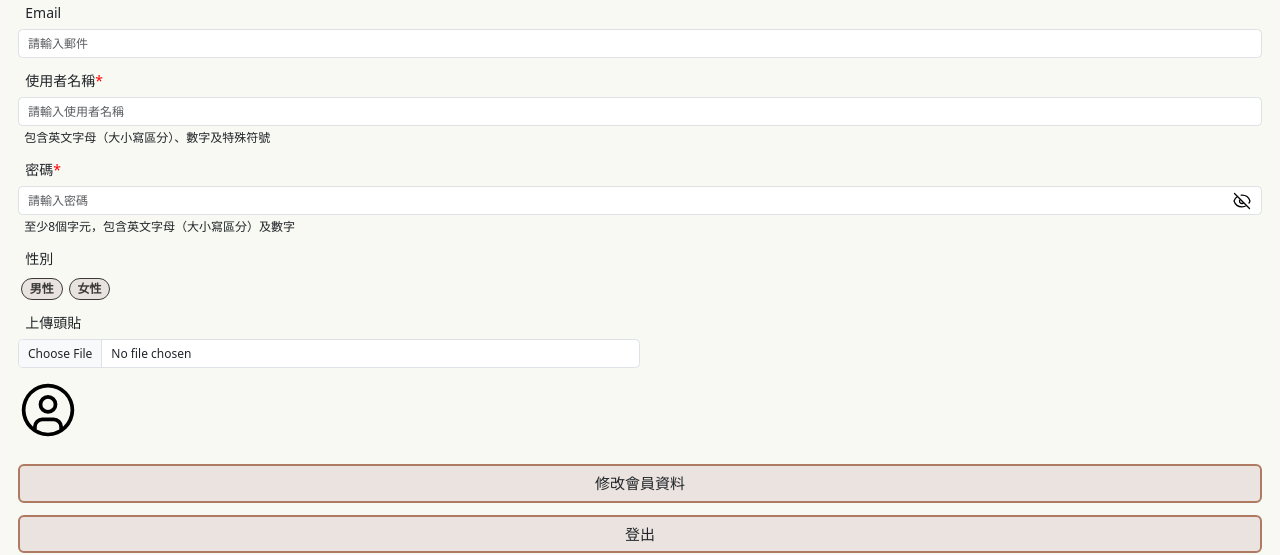
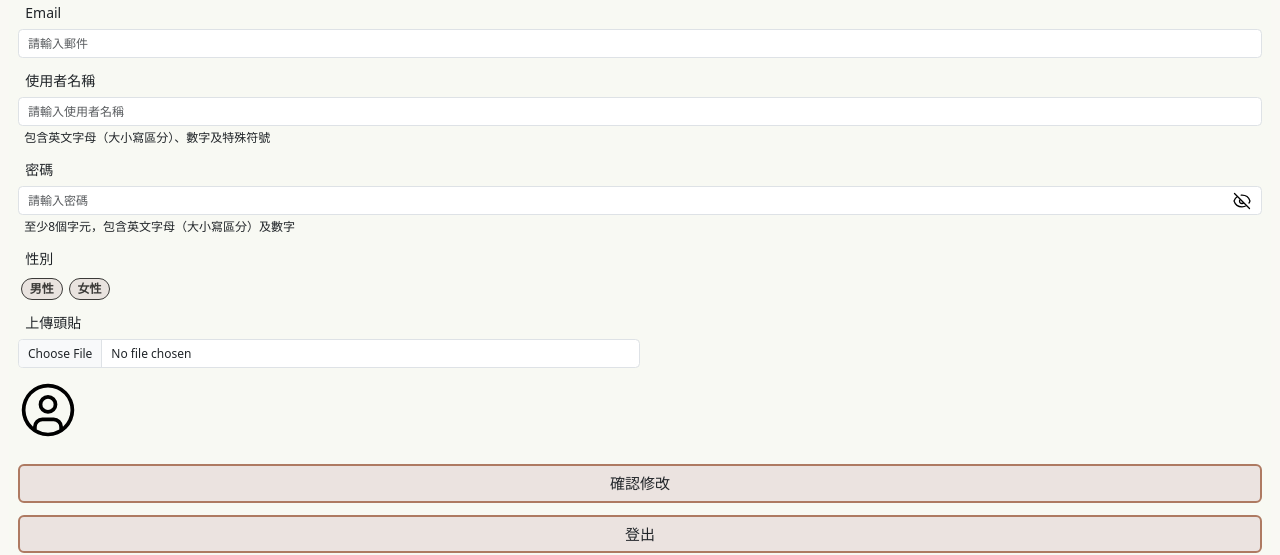
Before and after one commit to daymareHuang/ClothesMatch_Web, a React (Vite) app: page /Modification in a window 1280 px wide. Shown: the part 153-708 px from the top of the page. Built offline with nearby package versions, Linux system fonts and the light colour scheme.

Commit message:
微調了會員登入及資料修改頁面

```diff
--- a/src/pages/userinfo/Modification.jsx
+++ b/src/pages/userinfo/Modification.jsx
@@ -29,8 +29,17 @@ function Modification() {
                                     <input type="email" className="form-control" id="userEmail" placeholder="請輸入郵件" />
                                 </div>
                                 {/* <!-- ID --> */}
+                                <div className="mt-3">
+                                    <label htmlFor="userId" className="form-label">&nbsp;&nbsp;使用者名稱</label>
+                                    <input type="text" className="form-control" id="userId" placeholder="請輸入使用者名稱" />
+                                </div>
+                                <label htmlFor="userIdDescription" className="text-xs">&nbsp;&nbsp;包含英文字母（大小寫區分）、數字及特殊符號</label>
                                 {/* <!-- Password --> */}
-                                <UserInfoInput />
+                                <div className="mt-3">
+                                    <label htmlFor="userPwd" className="form-label">&nbsp;&nbsp;密碼</label>
+                                    <UserInfoInput />
+                                    <label htmlFor="userPwdDescription" className="text-xs">&nbsp;&nbsp;至少8個字元，包含英文字母（大小寫區分）及數字</label>
+                                </div>
                                 {/* <!-- Birthday --> */}
                                 {/* <div className="mt-3">
                                     <label htmlFor="userBirth" className="form-label">&nbsp;&nbsp;生日</label>
@@ -65,7 +74,7 @@ function Modification() {
                                 <AvatarUpload />
                                 {/* <!-- button --> */}
                                 <div>
-                                    <button className="btn btn-lg rounded-3 w-100 py-2 mt-3" style={{ backgroundColor: '#ebe3e0' }}>修改會員資料</button>
+                                    <button className="btn btn-lg rounded-3 w-100 py-2 mt-3" style={{ backgroundColor: '#ebe3e0' }}>確認修改</button>
                                     <button className="btn btn-lg rounded-3 w-100 py-2 mt-3" style={{ backgroundColor: '#ebe3e0' }}>登出</button>
                                     <button className="button button-dark rounded-3 w-100 py-2 mt-3" style={{ backgroundColor: '#FF0000', color: '#FFFFFF' }}>刪除帳號</button>
                                 </div>
--- a/src/pages/userinfo/Register.jsx
+++ b/src/pages/userinfo/Register.jsx
@@ -31,8 +31,18 @@ function Register() {
                 <input type="email" className="form-control" id="userEmail" placeholder="請輸入郵件" />
               </div>
               {/* <!-- ID --> */}
+              <div className="mt-3">
+                <label htmlFor="userId" className="form-label">&nbsp;&nbsp;使用者名稱<span
+                  style={{ color: '#FF0000' }}>*</span></label>
+                <input type="text" className="form-control" id="userId" placeholder="請輸入使用者名稱" />
+                <label htmlFor="userIdDescription" className="text-xs">&nbsp;&nbsp;包含英文字母（大小寫區分）、數字及特殊符號</label>
+              </div>
               {/* <!-- Password --> */}
-              <UserInfoInput />
+              <div className="mt-3">
+                <label htmlFor="userPwd" className="form-label">&nbsp;&nbsp;密碼<span style={{ color: '#FF0000' }}>*</span></label>
+                <UserInfoInput />
+                <label htmlFor="userPwdDescription" className="text-xs">&nbsp;&nbsp;至少8個字元，包含英文字母（大小寫區分）及數字</label>
+              </div>
               {/* <!-- Birthday --> */}
               {/* <div className="mt-3">
                 <label htmlFor="userBirth" className="form-label">&nbsp;&nbsp;生日</label>
--- a/src/pages/userinfo/UserInfoInput.jsx
+++ b/src/pages/userinfo/UserInfoInput.jsx
@@ -14,16 +14,7 @@ function UserInfoInput() {
 
     return (
         <div>
-            {/* <!-- ID --> */}
-            <div className="mt-3">
-                <label htmlFor="userId" className="form-label">&nbsp;&nbsp;使用者名稱<span
-                    style={{ color: '#FF0000' }}>*</span></label>
-                <input type="text" className="form-control" id="userId" placeholder="請輸入使用者名稱" />
-            </div>
-            <label htmlFor="userIdDescription" className="text-xs">&nbsp;&nbsp;包含英文字母（大小寫區分）、數字及特殊符號</label>
             {/* <!-- Password --> */}
-            <div className="mt-3">
-                <label htmlFor="userPwd" className="form-label">&nbsp;&nbsp;密碼<span style={{ color: '#FF0000' }}>*</span></label>
             <div className="input-container" style={{ position: 'relative' }}>
                 <input
                     type={isPasswordVisible ? 'text' : 'password'}
@@ -63,8 +54,6 @@ function UserInfoInput() {
                     onClick={togglePasswordVisibility} />
             </div>
         </div>
-            <label htmlFor="userPwdDescription" className="text-xs">&nbsp;&nbsp;至少8個字元，包含英文字母（大小寫區分）及數字</label>
-        </div>
     )
 }
 
```
Lines whose indentation alone changed are shown as unchanged.
